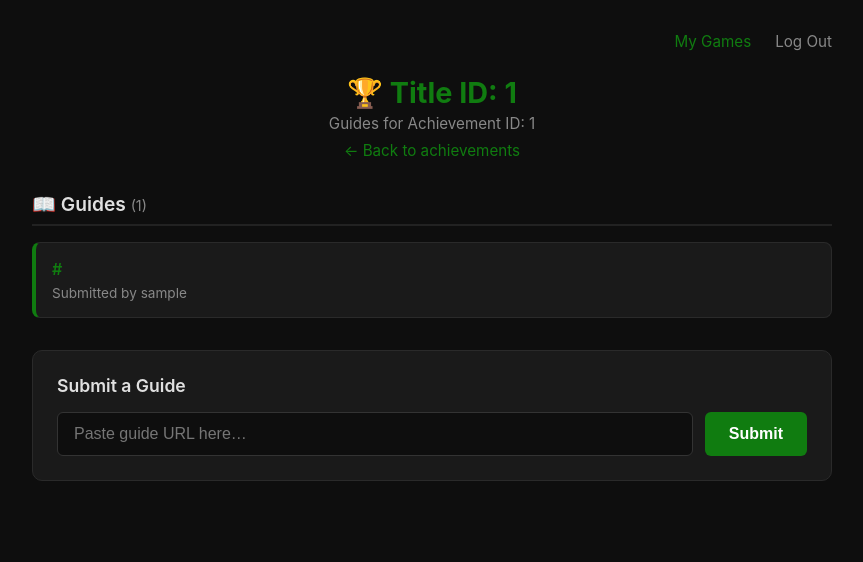
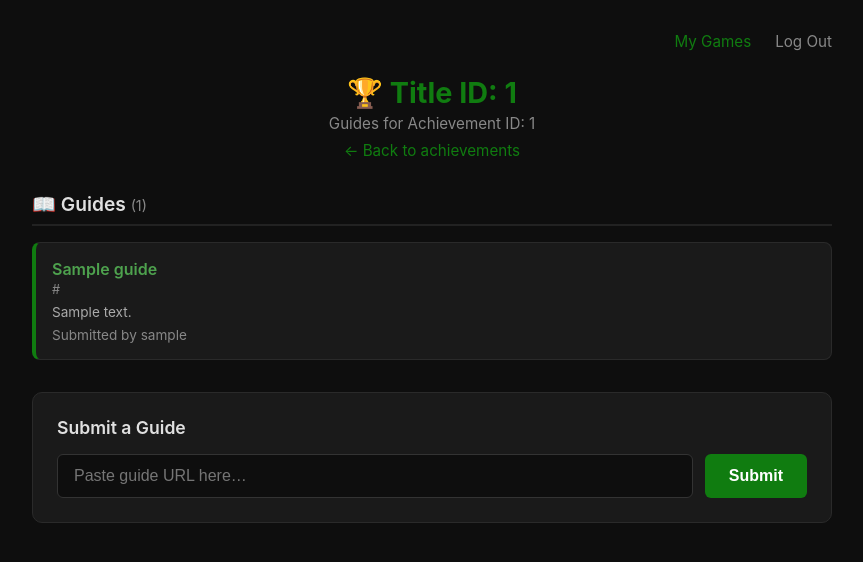
Before and after one commit to bmoneill/overachiever, a Flask app: a page that uses templates/achievement_guides.html in a window 1280 px wide. Shown: the top 562 px of the page, without its empty margins (208-1071 px from the left). Run offline with Flask 3, Linux system fonts and the light colour scheme; a user stored in the database is signed in; tables that the repository leaves empty hold one stand-in row (values such as "Sample post").

Commit message:
Display URL metadata in guides

```diff
--- a/app.py
+++ b/app.py
@@ -2,6 +2,7 @@ import os
 import sqlite3
 
 import requests
+from bs4 import BeautifulSoup
 from dotenv import load_dotenv
 from flask import Flask, flash, g, redirect, render_template, request, url_for
 from flask_login import (
@@ -68,6 +69,8 @@ def init_db():
         CREATE TABLE IF NOT EXISTS guides (
             id INTEGER PRIMARY KEY AUTOINCREMENT,
             url TEXT NOT NULL,
+            title TEXT,
+            description TEXT,
             title_id INTEGER NOT NULL,
             achievement_id INTEGER DEFAULT NULL,
             user_id INTEGER,
@@ -83,9 +86,47 @@ def init_db():
     )
     db.commit()
 
+    # Migrate existing databases: add title and description to guides
+    existing = {row[1] for row in db.execute("PRAGMA table_info(guides)").fetchall()}
+    if "title" not in existing:
+        db.execute("ALTER TABLE guides ADD COLUMN title TEXT")
+    if "description" not in existing:
+        db.execute("ALTER TABLE guides ADD COLUMN description TEXT")
+    db.commit()
+
 
 with app.app_context():
     init_db()
+
+
+def fetch_url_metadata(url):
+    """Fetch the title and description from a URL's HTML meta tags."""
+    title = None
+    description = None
+    try:
+        resp = requests.get(url, timeout=10, headers={"User-Agent": "Overachiever/1.0"})
+        resp.raise_for_status()
+        soup = BeautifulSoup(resp.text, "html.parser")
+
+        # Title: prefer Open Graph, fall back to <title>
+        og_title = soup.find("meta", property="og:title")
+        if og_title and og_title.get("content"):
+            title = og_title["content"].strip()
+        elif soup.title and soup.title.string:
+            title = soup.title.string.strip()
+
+        # Description: prefer Open Graph, fall back to <meta name="description">
+        og_desc = soup.find("meta", property="og:description")
+        if og_desc and og_desc.get("content"):
+            description = og_desc["content"].strip()
+        else:
+            meta_desc = soup.find("meta", attrs={"name": "description"})
+            if meta_desc and meta_desc.get("content"):
+                description = meta_desc["content"].strip()
+    except Exception:
+        pass
+    return title, description
+
 
 # ---------------------------------------------------------------------------
 # Flask-Login setup
@@ -452,10 +493,12 @@ def game_guides(username, title_id):
         if not url:
             flash("Please provide a URL.", "error")
         else:
+            title, description = fetch_url_metadata(url)
             db = get_db()
             db.execute(
-                "INSERT INTO guides (url, title_id, achievement_id, user_id) VALUES (?, ?, NULL, ?)",
-                (url, title_id, current_user.id),
+                "INSERT INTO guides (url, title, description, title_id, achievement_id, user_id) "
+                "VALUES (?, ?, ?, ?, NULL, ?)",
+                (url, title, description, title_id, current_user.id),
             )
             db.commit()
             flash("Guide submitted!", "success")
@@ -467,7 +510,8 @@ def game_guides(username, title_id):
 
     db = get_db()
     rows = db.execute(
-        "SELECT g.id, g.url, g.title_id, g.achievement_id, g.user_id, u.username AS author "
+        "SELECT g.id, g.url, g.title, g.description, g.title_id, g.achievement_id, "
+        "g.user_id, u.username AS author "
         "FROM guides g JOIN users u ON g.user_id = u.id "
         "WHERE g.title_id = ? AND g.achievement_id IS NULL",
         (title_id,),
@@ -506,10 +550,12 @@ def achievement_guides(username, title_id, achievement_id):
         if not url:
             flash("Please provide a URL.", "error")
         else:
+            title, description = fetch_url_metadata(url)
             db = get_db()
             db.execute(
-                "INSERT INTO guides (url, title_id, achievement_id, user_id) VALUES (?, ?, ?, ?)",
-                (url, title_id, achievement_id, current_user.id),
+                "INSERT INTO guides (url, title, description, title_id, achievement_id, user_id) "
+                "VALUES (?, ?, ?, ?, ?, ?)",
+                (url, title, description, title_id, achievement_id, current_user.id),
             )
             db.commit()
             flash("Guide submitted!", "success")
@@ -526,7 +572,8 @@ def achievement_guides(username, title_id, achievement_id):
 
     db = get_db()
     rows = db.execute(
-        "SELECT g.id, g.url, g.title_id, g.achievement_id, g.user_id, u.username AS author "
+        "SELECT g.id, g.url, g.title, g.description, g.title_id, g.achievement_id, "
+        "g.user_id, u.username AS author "
         "FROM guides g JOIN users u ON g.user_id = u.id "
         "WHERE g.title_id = ? AND g.achievement_id = ?",
         (title_id, achievement_id),
--- a/requirements.txt
+++ b/requirements.txt
@@ -13,3 +13,4 @@ requests==2.33.0
 urllib3==2.6.3
 Werkzeug==3.1.7
 gunicorn==23.0.0
+beautifulsoup4==4.13.4
--- a/templates/achievement_guides.html
+++ b/templates/achievement_guides.html
@@ -117,15 +117,33 @@
                 flex: 1;
                 min-width: 0;
             }
-            .guide-url {
-                color: #107c10;
+            .guide-title {
+                color: #4ea24e;
                 text-decoration: none;
                 font-weight: 600;
                 font-size: 1rem;
+            }
+            .guide-title:hover {
+                text-decoration: underline;
+                color: #6fc46f;
+            }
+            .guide-url {
+                color: #888;
+                text-decoration: none;
+                font-size: 0.8rem;
                 word-break: break-all;
+                margin-top: 0.2rem;
+                display: block;
             }
             .guide-url:hover {
                 text-decoration: underline;
+                color: #aaa;
+            }
+            .guide-description {
+                font-size: 0.85rem;
+                color: #aaa;
+                margin-top: 0.35rem;
+                line-height: 1.4;
             }
             .guide-author {
                 font-size: 0.85rem;
@@ -206,13 +224,10 @@
                 >&larr; Back to achievements</a
             >
 
-            {% with messages = get_flashed_messages(with_categories=true) %}
-            {% for category, message in messages %}
+            {% with messages = get_flashed_messages(with_categories=true) %} {%
+            for category, message in messages %}
             <div class="{{ category }}">{{ message }}</div>
-            {% endfor %}
-            {% endwith %}
-
-            {% if guides %}
+            {% endfor %} {% endwith %} {% if guides %}
             <div class="section-header">
                 📖 Guides <span class="count">({{ guides | length }})</span>
             </div>
@@ -220,17 +235,28 @@
             <div class="guide-card">
                 <div class="guide-info">
                     <a
+                        class="guide-title"
+                        href="{{ guide.url }}"
+                        target="_blank"
+                        rel="noopener noreferrer"
+                        >{{ guide.title or guide.url }}</a
+                    >
+                    <a
                         class="guide-url"
                         href="{{ guide.url }}"
                         target="_blank"
                         rel="noopener noreferrer"
                         >{{ guide.url }}</a
                     >
-                    <div class="guide-author">Submitted by {{ guide.author }}</div>
+                    {% if guide.description %}
+                    <div class="guide-description">{{ guide.description }}</div>
+                    {% endif %}
+                    <div class="guide-author">
+                        Submitted by {{ guide.author }}
+                    </div>
                 </div>
             </div>
-            {% endfor %}
-            {% else %}
+            {% endfor %} {% else %}
             <p class="no-results">
                 No guides have been submitted for this achievement yet.
             </p>
```
Also changed, not shown: templates/game_guides.html (+29 -2 lines).
